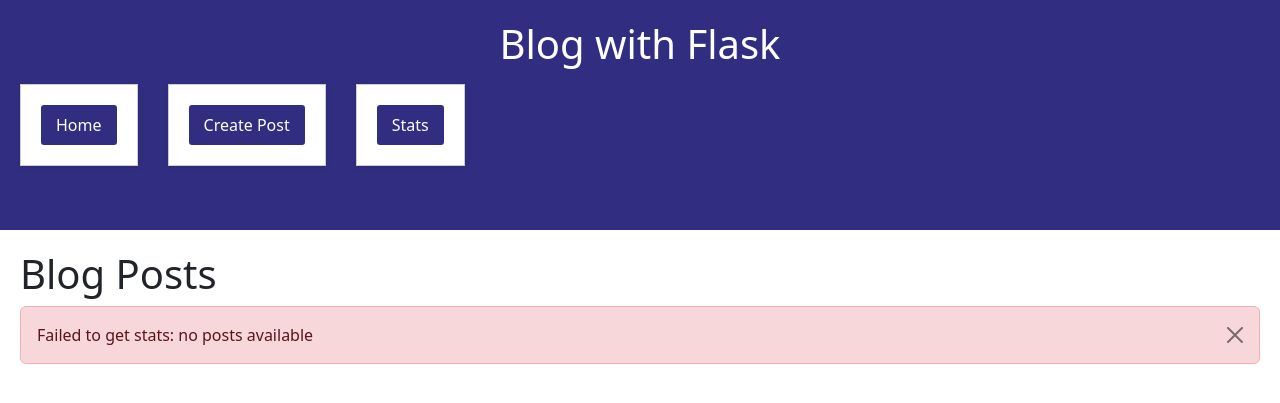
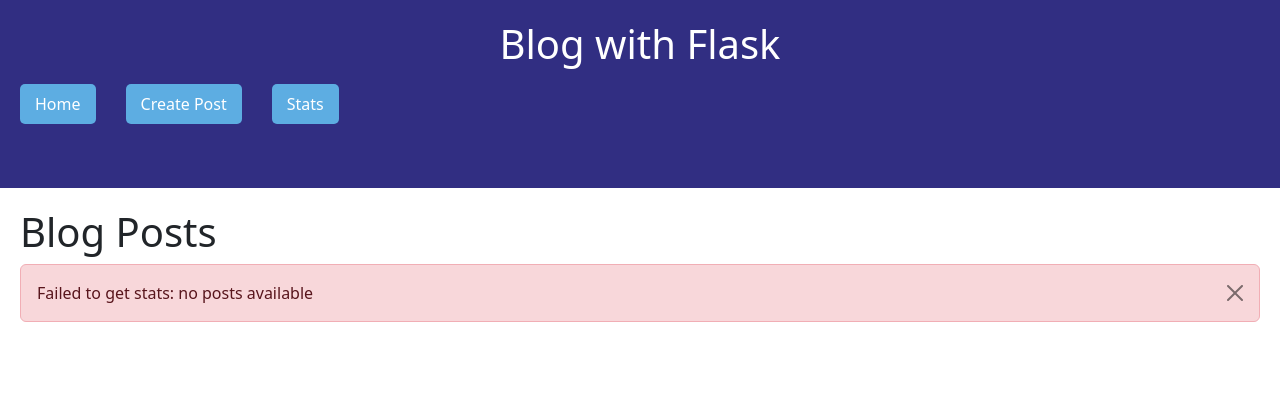
Before and after one commit to MayaHA2512/SQAProject, a Flask app: page /stats in a window 1280 px wide. Shown: the top 403 px of the page. Run offline with Flask 3, Linux system fonts and the light colour scheme; data that the repository does not hold is empty.

Commit message:
some formatting for the buttons and posts and adding login and reg page

```diff
--- a/app.py
+++ b/app.py
@@ -17,6 +17,14 @@
 @app.route("/")
 def index():
     return render_template("index.html", posts=BlogPost.query.all())
+
+@app.route("/login")
+def login():
+    return render_template("login.html")
+
+@app.route("/register")
+def register():
+    return render_template("register.html")
 
 @app.route("/create", methods=["GET"])
 def create_post_page():
--- a/static/css/styles.css
+++ b/static/css/styles.css
@@ -31,16 +31,24 @@
     justify-content: center;
 }
 
+/* ✅ Fix: Remove white background from list items */
 .navbar li {
     margin-right: 10px;
+    background-color: transparent !important; /* Removes the white box */
+    border: none !important;
+    padding: 0;
+    box-shadow: none;
 }
 
+/* ✅ Fix: Ensure buttons are correctly styled */
 .navbar a {
-    color: #fff;
-    text-decoration: none;
-    padding: 8px 15px;
-    border-radius: 3px;
-    background-color:#312e82;
+    color: #fff; /* White text */
+    text-decoration: none; /* No underline */
+    padding: 8px 15px; /* Proper button size */
+    border-radius: 5px; /* Smooth edges */
+    background-color: #5dade2; /* Light blue */
+    border: none !important; /* Remove any borders */
+    display: inline-block;
     transition: background-color 0.3s ease;
 }
 
@@ -59,7 +67,7 @@
     display: block;
     width: 80%;
     margin: auto auto 20px auto;
-    pointer-events: none; /* Disable the hover effect */
+    pointer-events: none; /* Disable hover effect */
 }
 
 /* Flash message */
@@ -81,32 +89,45 @@
     grid-gap: 20px;
 }
 
+/* ✅ Fix: Remove borders and background from list items */
 li {
-    background-color: #fff;
-    border: 1px solid #ccc;
-    padding: 20px;
-    box-shadow: 0 2px 5px rgba(0, 0, 0, 0.1);
-    display: flex;
-    flex-direction: column;
+    background-color: transparent !important; /* No background */
+    border: none !important; /* No border */
+    padding: 0;
+    box-shadow: none;
 }
 
-  li:hover {
-    transform: translateY(-5px);
-    box-shadow: 0 4px 10px rgba(0, 0, 0, 0.2);
+/* Post container (Box around posts) */
+.post {
+    background-color: #fff; /* White background */
+    border: 2px solid #312e82; /* Blue border */
+    padding: 15px; /* Space inside the box */
+    border-radius: 8px; /* Rounded corners */
+    box-shadow: 2px 2px 10px rgba(0, 0, 0, 0.1); /* Soft shadow */
+    margin: 20px auto; /* Space around the box */
+    max-width: 600px; /* Keeps the box from stretching too wide */
 }
 
-  .post-meta {
-    flex-grow: 1;
-    margin-top: -20px;
-    font: italic 14px/1.4 Georgia, serif;
-    background-color: #f5f5f5;
+/* Post title */
+.post-title {
+    font-size: 20px;
+    color: #312e82;
+    margin-bottom: 5px;
 }
 
+/* Post metadata (date, time) */
+.post-meta {
+    font-size: 14px;
+    color: gray;
+    margin-bottom: 10px;
+}
+
+/* Post content */
 .post-content {
-    flex-grow: 1;
-    margin-bottom: 10px;
-    white-space: pre-wrap; /* Preserve line breaks */
+    font-size: 16px;
+    line-height: 1.6;
 }
+
 
 /* Form Styles */
 form {
@@ -142,6 +163,7 @@
     border-color: #007bff;
 }
 
+/* ✅ Fix: Ensure buttons look correct */
 button {
     padding: 8px 15px;
     background-color: #007bff;
@@ -156,38 +178,6 @@
     background-color: #fd7e14;
 }
 
-  /* Post Styles */
-  p {
-    margin-bottom: 10px;
-  }
-
 /* Edit Styles */
 button[type="submit"] {
-    background-color: #28a745;
-  }
-
-  button[type="submit"]:hover {
-    background-color: #218838;
-  }
-
-  button[type="submit"].danger {
-    background-color: #dc3545;
-  }
-
-  button[type="submit"].danger:hover {
-    background-color: #a13b45;
-  }
-
-  /* Responsive Styles */
-
-  @media (max-width: 768px) {
-    /* Adjust styles for smaller screens */
-    body {
-      font-size: 14px;
-    }
-
-    /* Example: Adjust the layout or styles of specific elements */
-    form {
-      margin-bottom: 10px;
-    }
-  }
+    background-color: #28
--- a/templates/base.html
+++ b/templates/base.html
@@ -12,9 +12,9 @@
         <h1>Blog with Flask</h1>
         <nav class="navbar">
             <ul>
-                <li><a href="{{ url_for('index') }}">Home</a></li>
-                <li><a href="{{ url_for('create_post_page') }}">Create Post</a></li>
-                <li><a href="{{ url_for('stats') }}">Stats</a></li>
+                <li><a href="{{ url_for('index') }}" class="btn btn-primary">Home</a></li>
+                <li><a href="{{ url_for('create_post_page') }}" class="btn btn-primary">Create Post</a></li>
+                <li><a href="{{ url_for('stats') }}" class="btn btn-primary">Stats</a></li>
             </ul>
         </nav>
     </header>
--- a/templates/index.html
+++ b/templates/index.html
@@ -15,7 +15,9 @@
 
     <ul>
         {% for post in posts %}
+        <div class="post">
         <li><a href="{{ url_for('post',post_id=post.id) }}">{{ post.title }} by {{ post.author}} ({{ post.created_at }})</a></li>
-        {% endfor %}
+        </div>
+            {% endfor %}
     </ul>
 {% endblock %}
```
Also changed, not shown: templates/login.html (+24 -0 lines), templates/register.html (+10 -0 lines). Lines whose indentation alone changed are shown as unchanged.
